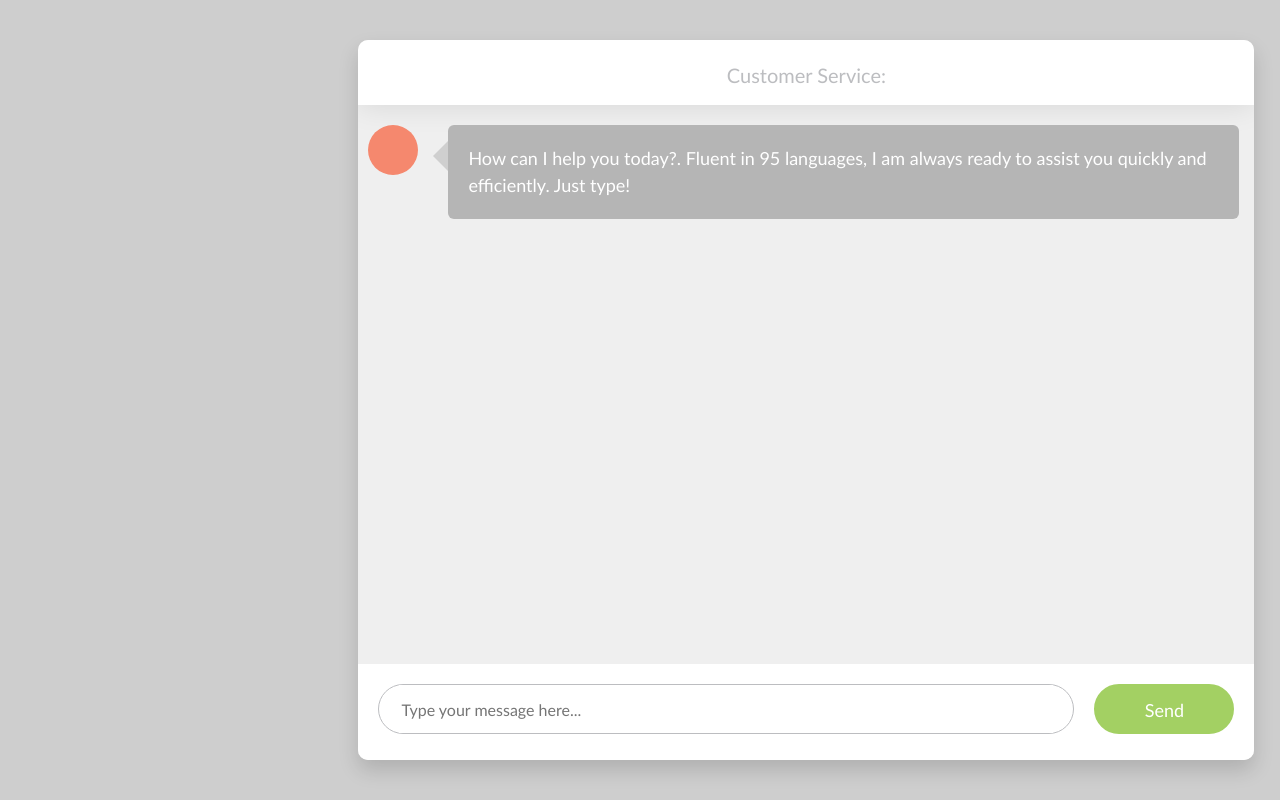
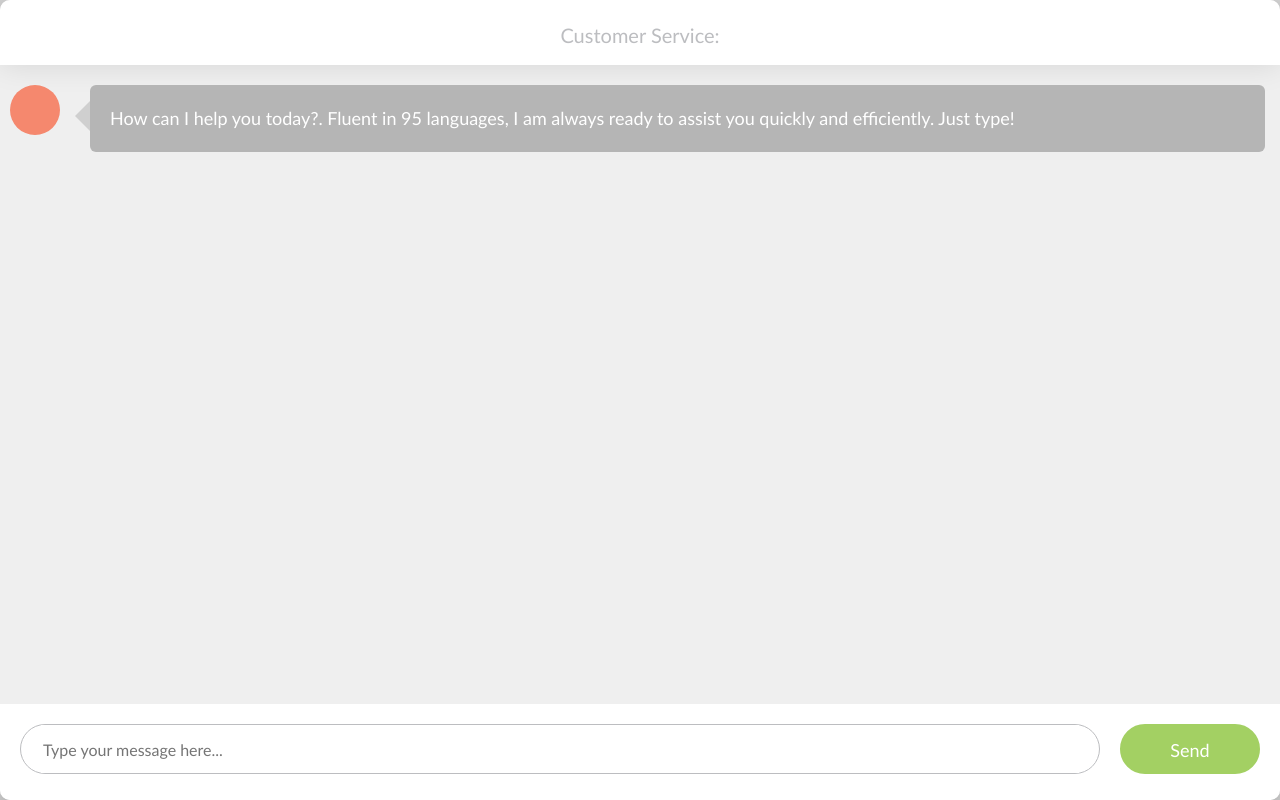
Before and after one commit to gcarson1/SmartCart, a Flask app: page / in a window 1280 px wide. Run offline with Flask 3, Linux system fonts and the light colour scheme; some libraries are stand-ins or nearby versions.

Commit message:
full screen chat window

```diff
--- a/templates/index.html
+++ b/templates/index.html
@@ -47,12 +47,11 @@ body {
 }
 .chat_window {
   position: absolute;
-  width: 70%;
-  max-width: 1200px;
-  height: 90%;
+  width: 100%;
+  max-width: 1300px;
+  height: 100%;
   border-radius: 10px;
   background-color: #e7e7e7;
-  margin-left: 13%;
   left: 50%;
   top: 50%;
   transform: translateX(-50%) translateY(-50%);
```
